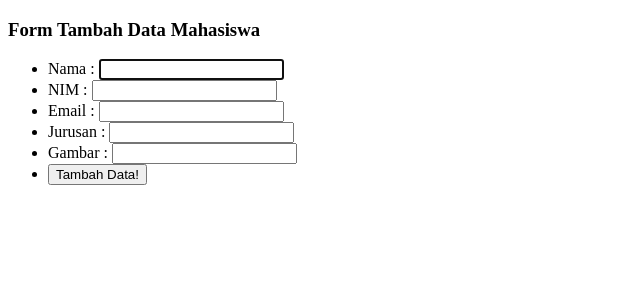
After one commit to fi-stack/pw2020_1101154125, a PHP site: page /tambah.php in a window 1280 px wide. The commit adds this page. Shown: the top 300 px of the page, without its empty margins (0-640 px from the left). Run offline with PHP 8.4, Linux system fonts and the light colour scheme.

Commit message:
menambahkan fitur INSERT data

```diff
--- a/kuliah/pertemuan10/functions.php
+++ b/kuliah/pertemuan10/functions.php
@@ -23,3 +23,19 @@ function query($query)
 
     return $data;
 }
+
+function tambah($data)
+{
+    $conn = koneksi();
+
+    $nama = htmlspecialchars($data['nama']);
+    $nim = htmlspecialchars($data['nim']);
+    $email = htmlspecialchars($data['email']);
+    $jurusan = htmlspecialchars($data['jurusan']);
+    $gambar = htmlspecialchars($data['gambar']);
+
+    $query = "INSERT INTO mahasiswa VALUES (null, '$nama', '$nim', '$email', '$jurusan', '$gambar')";
+    mysqli_query($conn, $query);
+
+    return mysqli_affected_rows($conn);
+}
--- a/kuliah/pertemuan10/latihan3.php
+++ b/kuliah/pertemuan10/latihan3.php
@@ -13,6 +13,10 @@ $mahasiswa = query("SELECT * FROM mahasiswa");
 
 <body>
     <h3>Daftar Mahasiswa</h3>
+
+    <a href="tambah.php">Tambah Data Mahasiswa</a>
+    <br><br>
+
     <table border="1" cellpadding="10" cellspacing="0">
         <tr>
             <th>#</th>
--- /dev/null
+++ b/kuliah/pertemuan10/tambah.php
@@ -0,0 +1,63 @@
+<?php
+require 'functions.php';
+
+// cek apakah tombol tambah sudah ditekan
+if (isset($_POST['tambah'])) {
+    if (tambah($_POST) > 0) {
+        echo "<script>alert('Data berhasil ditambahkan');document.location.href='latihan3.php';</script>";
+    } else {
+        echo "<script>alert('Data gagal ditambahkan');document.location.href='tambah.php';</script>";
+    }
+}
+?>
+<!DOCTYPE html>
+<html lang="en">
+
+<head>
+    <meta charset="UTF-8">
+    <meta name="viewport" content="width=device-width, initial-scale=1.0">
+    <title>Tambah Data Mahasiswa</title>
+</head>
+
+<body>
+    <h3>Form Tambah Data Mahasiswa</h3>
+    <form action="" method="POST">
+        <ul>
+            <li>
+                <label>
+                    Nama :
+                    <input type="text" name="nama" autofocus required>
+                </label>
+            </li>
+            <li>
+                <label>
+                    NIM :
+                    <input type="text" name="nim" required>
+                </label>
+            </li>
+            <li>
+                <label>
+                    Email :
+                    <input type="text" name="email" required>
+                </label>
+            </li>
+            <li>
+                <label>
+                    Jurusan :
+                    <input type="text" name="jurusan" required>
+                </label>
+            </li>
+            <li>
+                <label>
+                    Gambar :
+                    <input type="text" name="gambar" required>
+                </label>
+            </li>
+            <li>
+                <button type="submit" name="tambah">Tambah Data!</button>
+            </li>
+        </ul>
+    </form>
+</body>
+
+</html>
```
